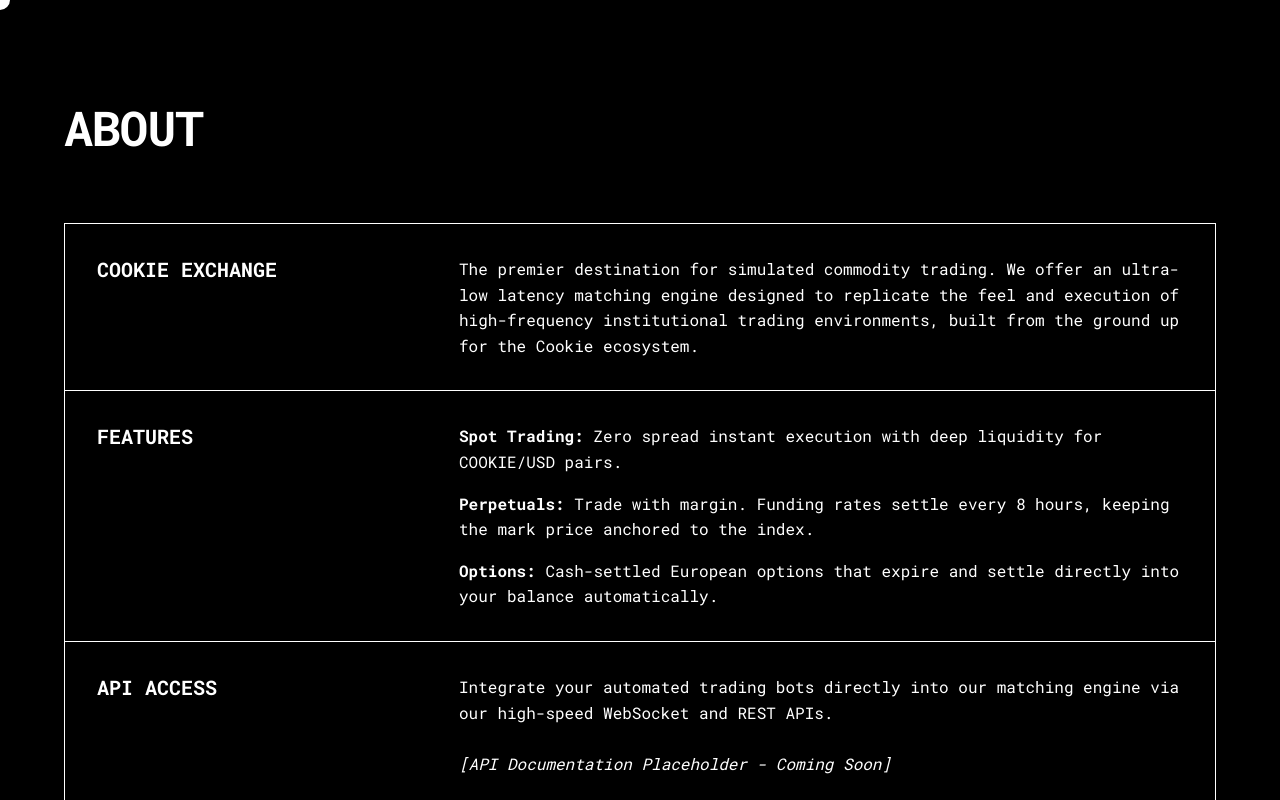
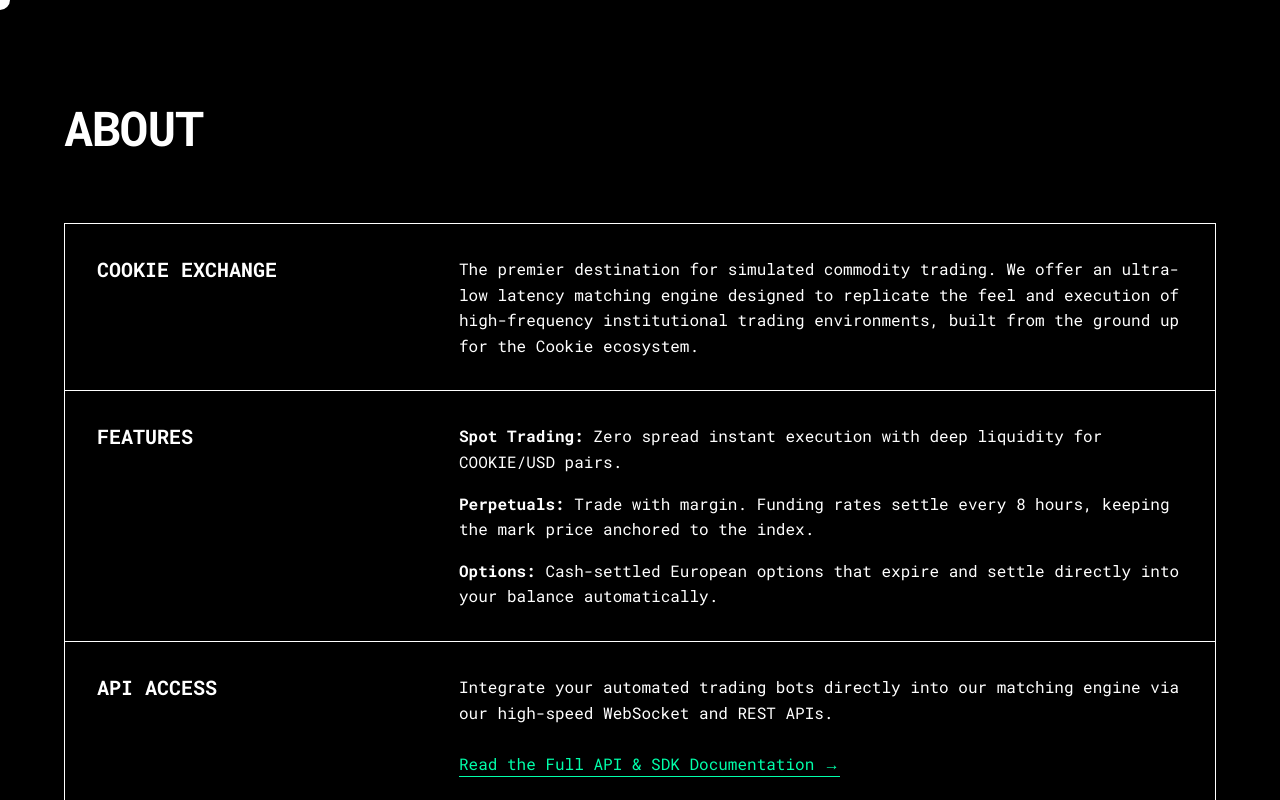
Before and after one commit to noah-j-kang/kernel, a Next.js app in the folder frontend/: page /about in a window 1280 px wide. Shown: the top 800 px of the page. Built offline with nearby package versions, Linux system fonts and the light colour scheme.

Commit message:
Refactor global footer and remove duplicate local footers

```diff
--- a/frontend/src/app/about/page.js
+++ b/frontend/src/app/about/page.js
@@ -91,7 +91,9 @@ export default function AboutPage() {
             <div className="about-title">API Access</div>
             <div className="about-text">
               Integrate your automated trading bots directly into our matching engine via our high-speed WebSocket and REST APIs. <br/><br/>
-              <em>[API Documentation Placeholder - Coming Soon]</em>
+              <Link href="/api-docs" style={{ color: '#00ffaa', textDecoration: 'none', borderBottom: '1px solid #00ffaa', paddingBottom: '2px' }}>
+                Read the Full API & SDK Documentation →
+              </Link>
             </div>
           </div>
 
```
